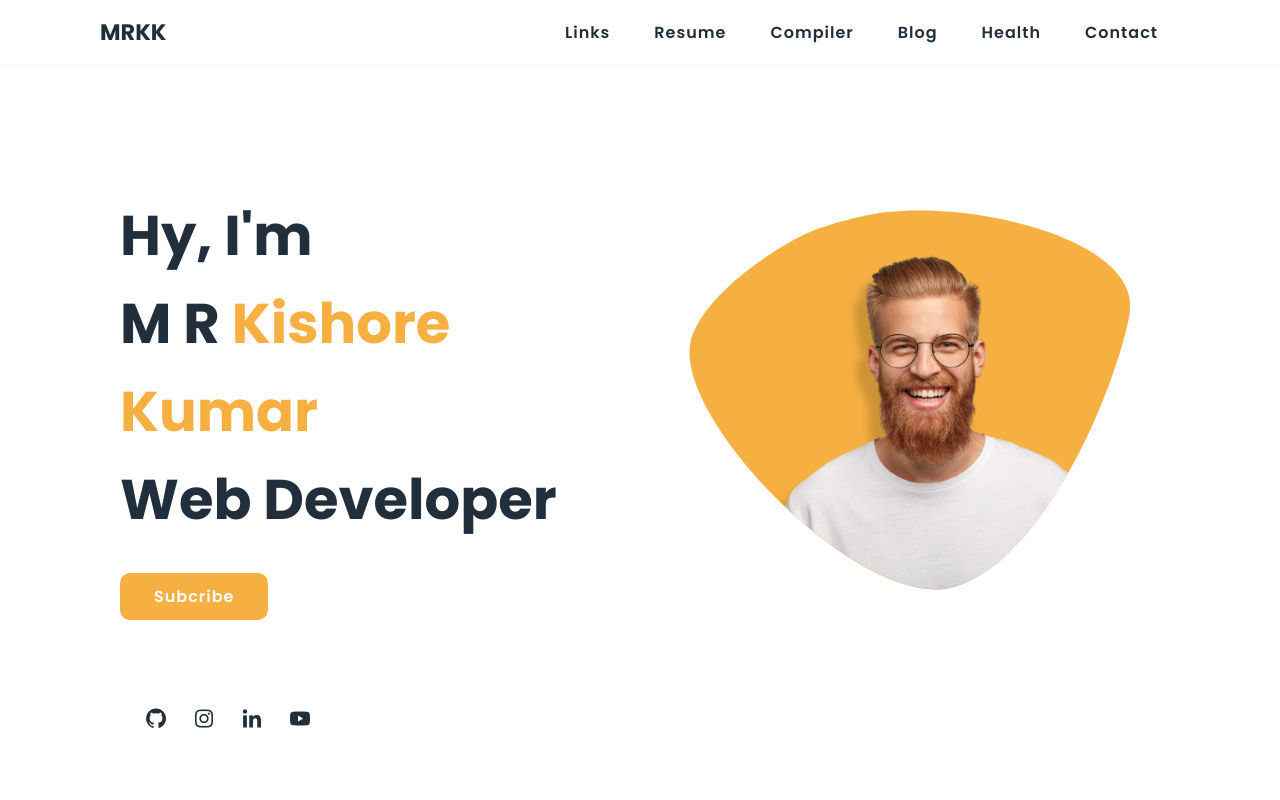
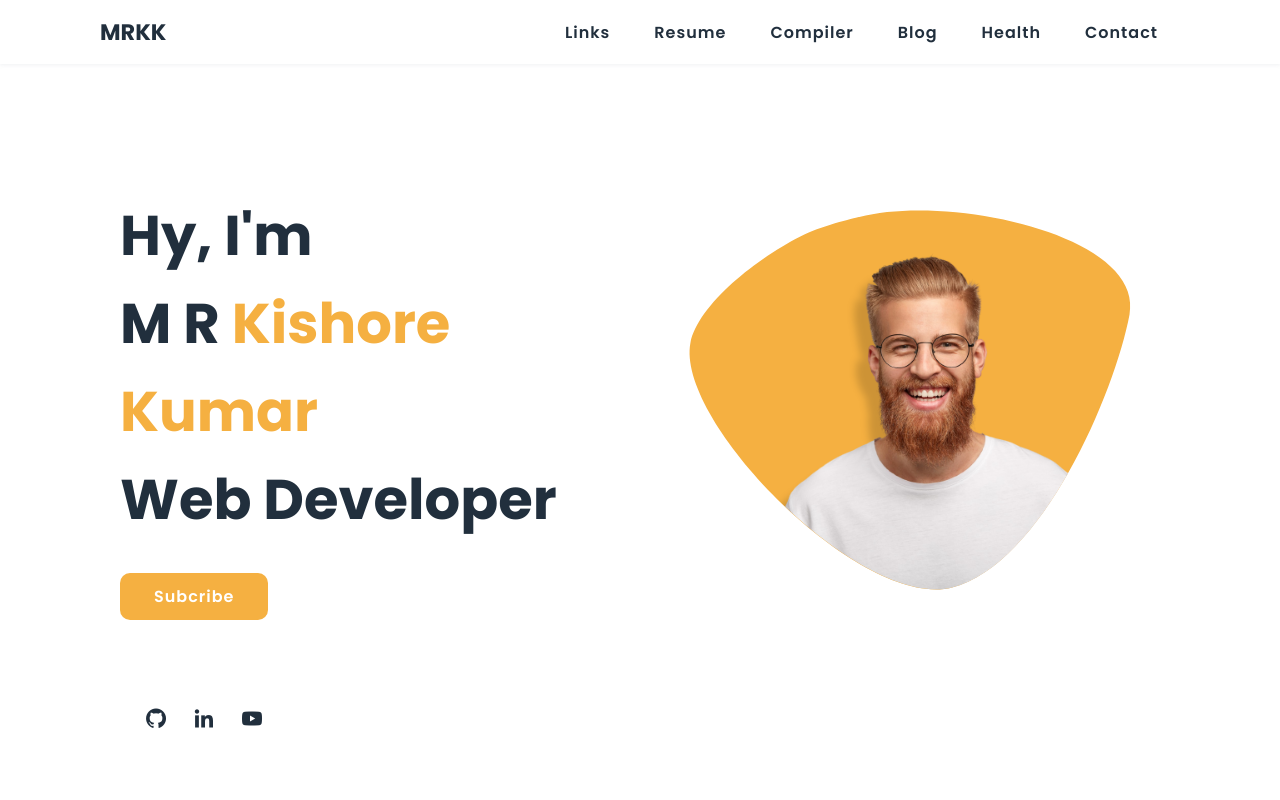
Before and after one commit to mrkishorekumar/portfolio-v3, a plain HTML site: page index.html in a window 1280 px wide. Shown: the top 800 px of the page. Drawn offline with nearby package versions, Linux system fonts and the light colour scheme; a script that the page names is missing.

Commit message:
Update index.html

```diff
--- a/index.html
+++ b/index.html
@@ -46,7 +46,7 @@
         <div class="social">
 
             <a href="https://github.com/mrkishorekumar"><i class='bx bxl-github'></a></i>
-            <a href="https://mrkishorekumar.com/instagram"><i class='bx bxl-instagram'></a></i>
+
             <a href="https://www.linkedin.com/in/kishorekumar18"><i class='bx bxl-linkedin'></a></i>
             <a href="https://https://mrkishorekumar.com/youtube"><i class='bx bxl-youtube'></a></i>
         </div>
```
